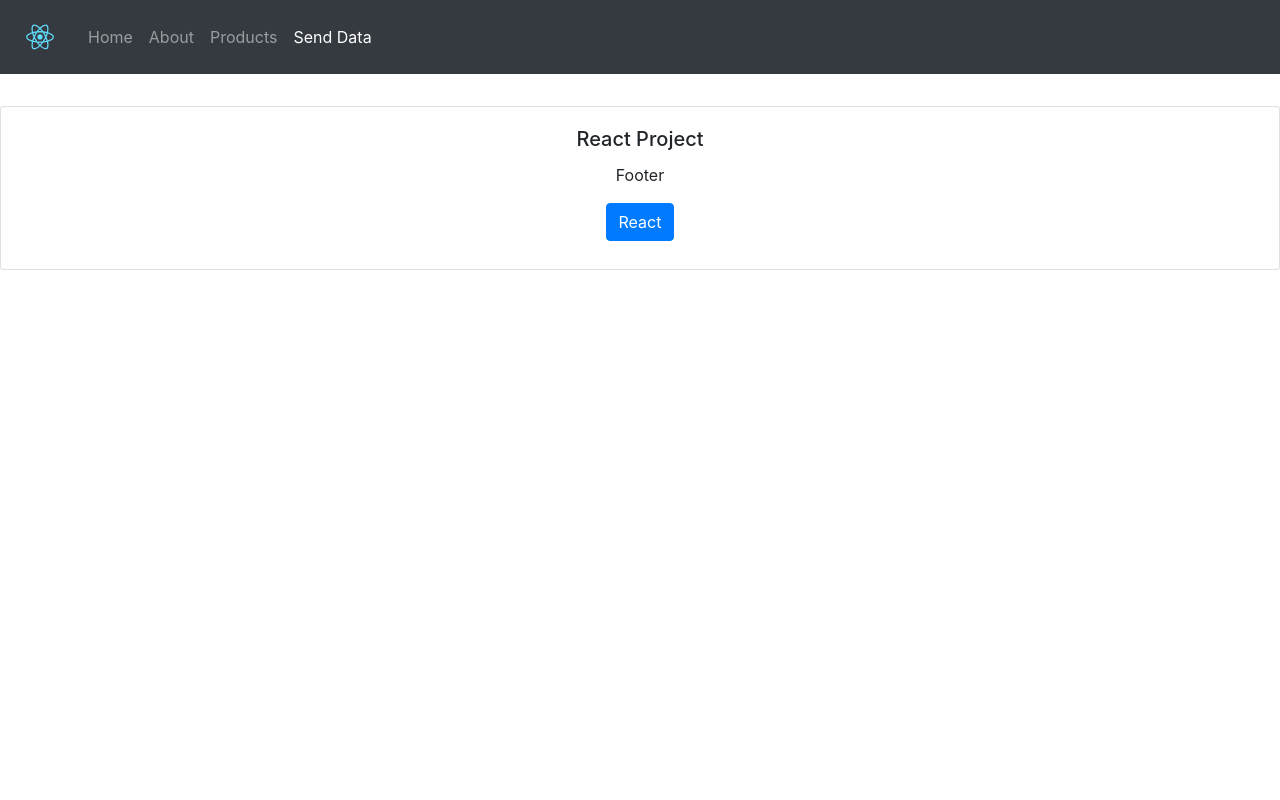
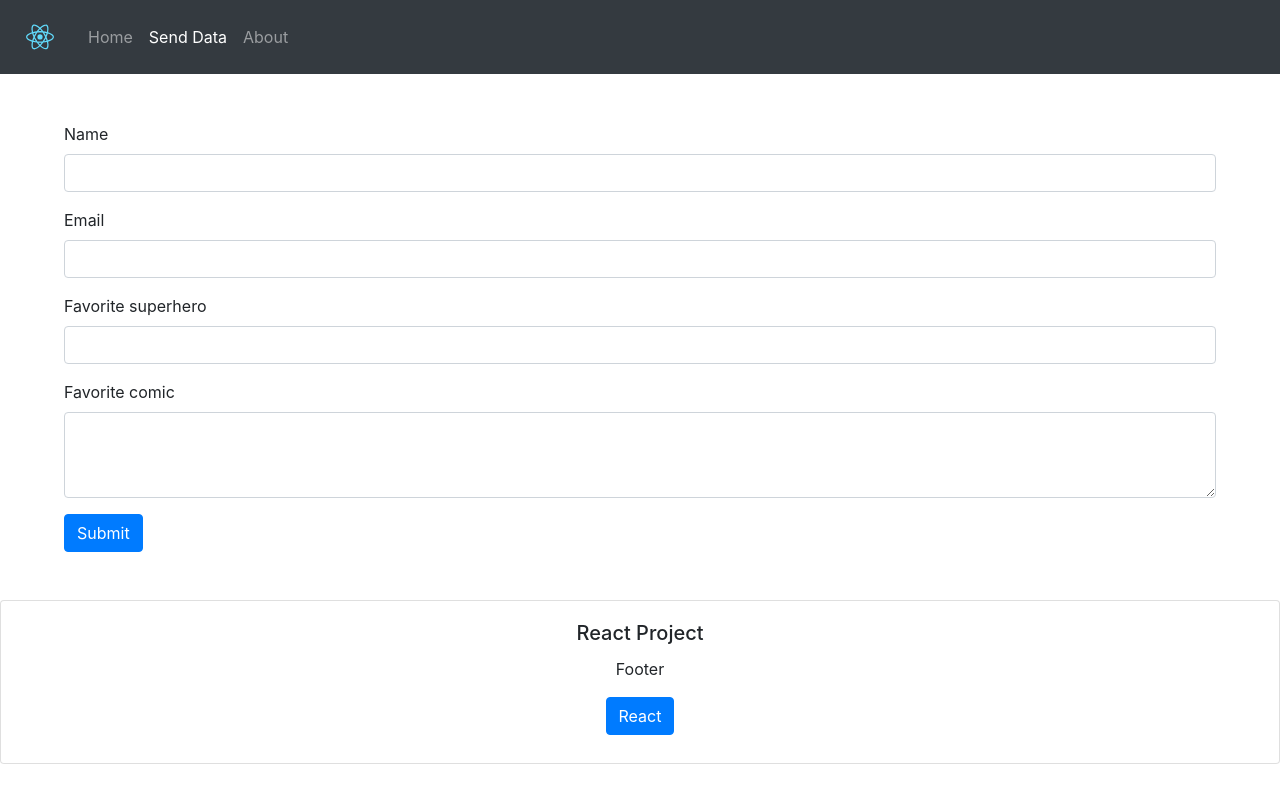
Before and after one commit to RichardArce/EjemploReact, a React (Create React App) app: page /SendData in a window 1280 px wide. Built offline with nearby package versions, Linux system fonts and the light colour scheme.

Commit message:
Organizing structure

```diff
--- a/src/App.css
+++ b/src/App.css
@@ -33,6 +33,8 @@
 
 .dataForm {
   margin: 2em;
+  margin-left: 4em;
+  margin-right: 4em;
 }
 
 header{
--- a/src/App.js
+++ b/src/App.js
@@ -4,8 +4,7 @@ import Navigation from './components/Navigation';
 import Footer from './components/Footer';
 import Home from './components/Pages/Home';
 import About from './components/Pages/About';
-import Products from './components/Pages/Products';
-import SendData from './components/SendData';
+import SendData from './components/Pages/SendData';
 import {Route} from 'react-router-dom';
 
 class App extends Component {
@@ -17,8 +16,8 @@ class App extends Component {
         </header>
         <main>
           <Route exact path='/' component={Home}></Route>
+          <Route exact path='/SendData' component={SendData}></Route>
           <Route exact path='/About' component={About}></Route>
-          <Route exact path='/Products' component={Products}></Route>
         </main>
         <footer>
          <Footer/>
--- a/src/components/Navigation.js
+++ b/src/components/Navigation.js
@@ -19,13 +19,10 @@ class Navigation extends Component {
         <NavLink className="nav-link" exact to="/">Home</NavLink>
       </li>
       <li className="nav-item">
-        <NavLink className="nav-link" to="/About">About</NavLink>
+        <NavLink className="nav-link" to="/SendData">Send Data</NavLink>
       </li>
       <li className="nav-item">
-        <NavLink className="nav-link" to="/Products">Products</NavLink>
-      </li>
-      <li className="nav-item">
-        <NavLink className="nav-link" to="/SendData">Send Data</NavLink>
+        <NavLink className="nav-link" to="/About">About</NavLink>
       </li>
     </ul>
   </div>
--- a/src/components/SendData.js
+++ b/src/components/Pages/SendData.js
@@ -9,7 +9,7 @@ class SendData extends Component {
             pname: '',
             email: '',
             favHero: '',
-            favPower: ''
+            favComic: ''
         };
 
         this.handleChange = this.handleChange.bind(this);
@@ -22,7 +22,7 @@ class SendData extends Component {
             case "pname": this.setState({pname: event.target.value}); break;
             case "email": this.setState({email: event.target.value}); break;
             case "favHero": this.setState({favHero: event.target.value}); break;
-            case "favPower": this.setState({favPower: event.target.value}); break;
+            case "favComic": this.setState({favComic: event.target.value}); break;
             default:  break;
         }
       }
@@ -46,7 +46,7 @@ class SendData extends Component {
                 "name": this.state.pname,
                 "email": this.state.email,
                 "favHero": this.state.favHero,
-                "favPower": this.state.favPower
+                "favComic": this.state.favComic
             })
         })
     }
@@ -68,10 +68,10 @@ class SendData extends Component {
                         <input type="text" class="form-control" id="favHero" name="favHero" value={this.state.favHero} onChange={this.handleChange}/>
                     </div>
                     <div class="form-group">
-                        <label for="favPower">Favorite superpower</label>
-                        <textarea class="form-control" rows="3" id="favPower" name="favPower" value={this.state.favPower} onChange={this.handleChange}></textarea>
+                        <label for="favComic">Favorite comic</label>
+                        <textarea class="form-control" rows="3" id="favComic" name="favComic" value={this.state.favComic} onChange={this.handleChange}></textarea>
                     </div>
-                    <input type="submit" value="Submit" />
+                    <input type="submit" value="Submit" class="btn btn-primary" />
                 </form>
             </div>
         );
```
